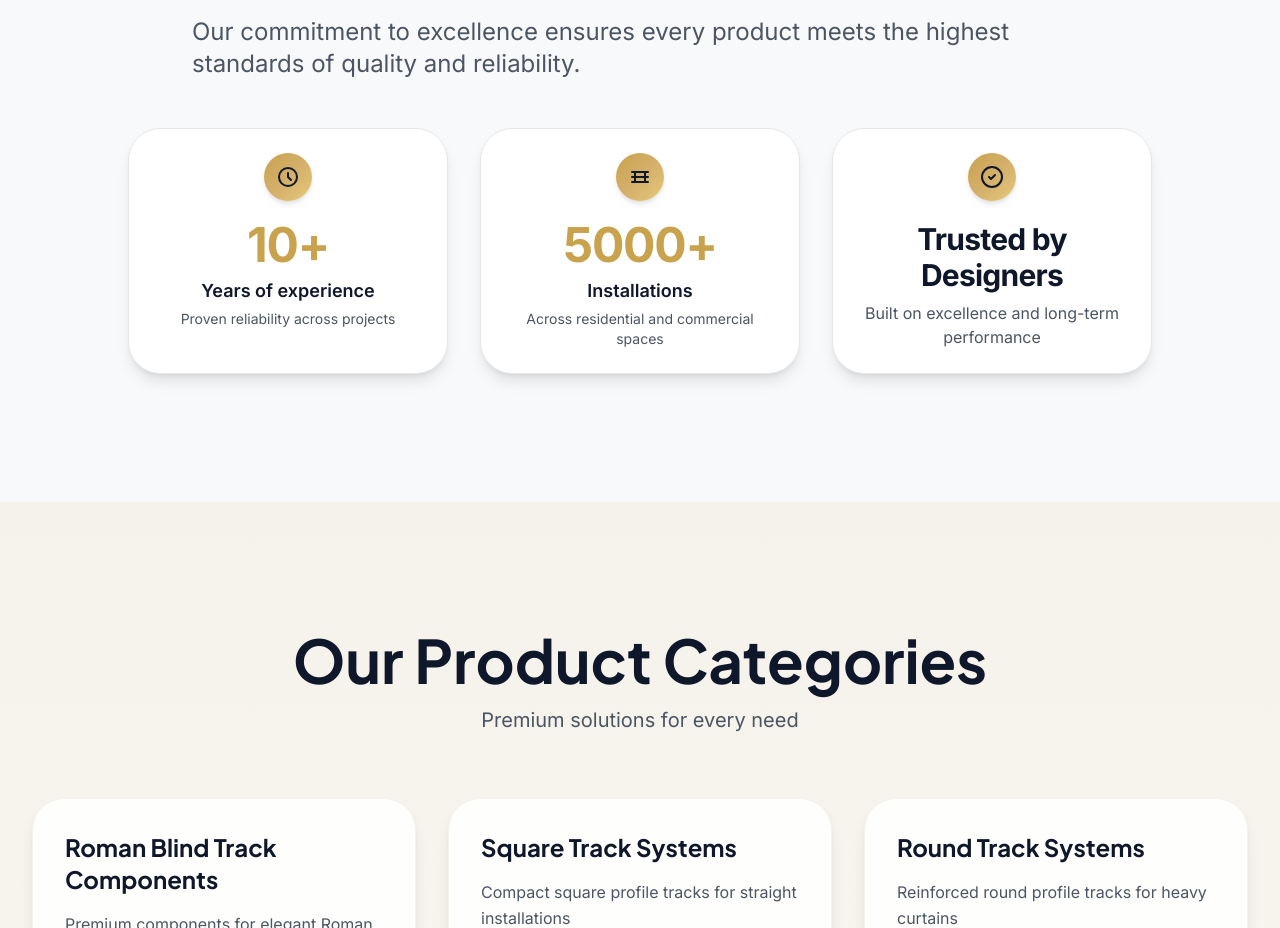
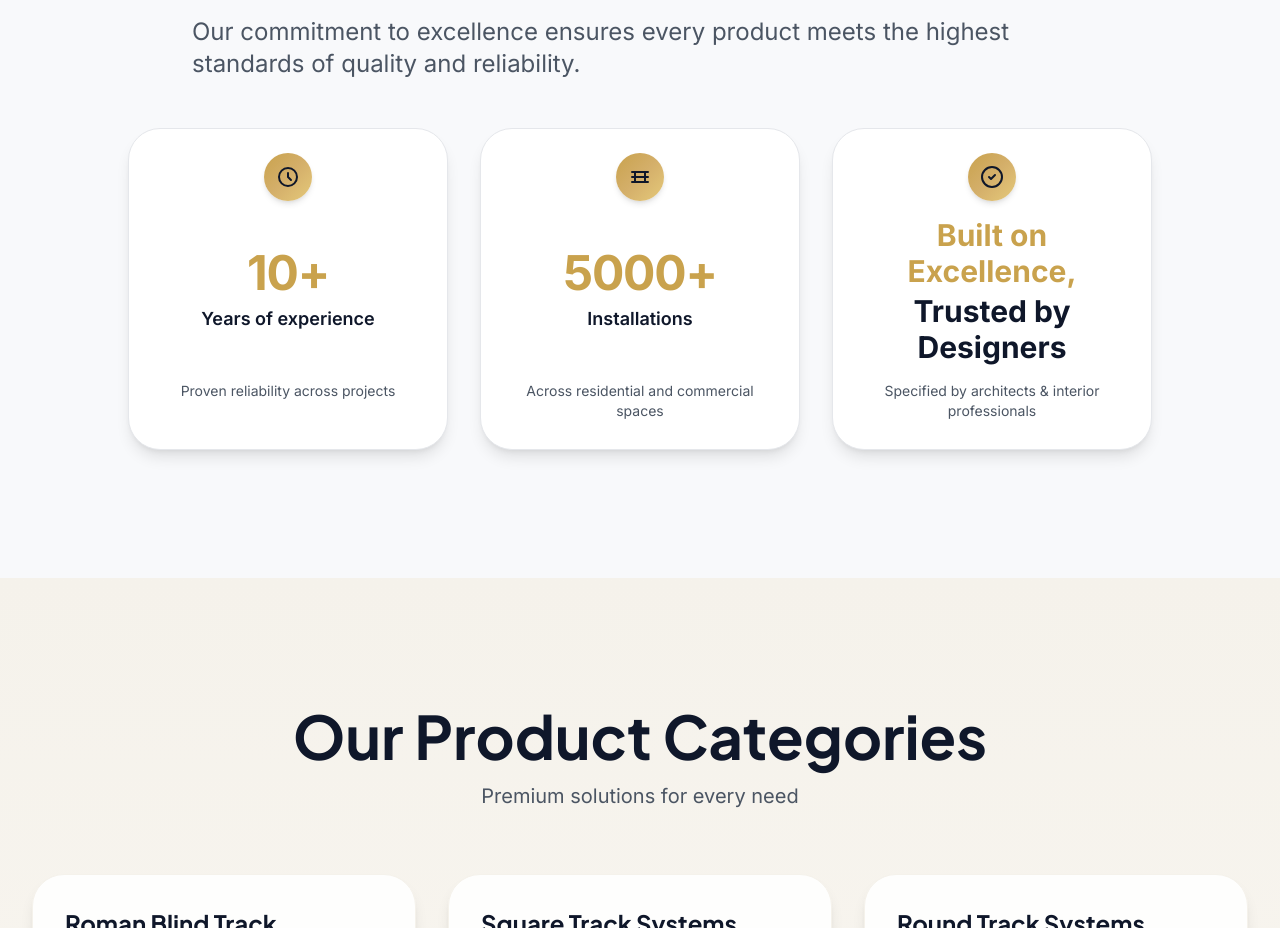
Before and after one commit to kuldip-0611/gajanand-enterprise, a React (Vite) app: page / in a window 1280 px wide. Shown: the part 1144-2072 px from the top of the page. Built offline with nearby package versions, Linux system fonts and the light colour scheme.

Commit message:
Add new product images for Japanese tracks: include JPEG files for Brown and Wood color options, and update ProductDetail component to utilize these images for enhanced product presentation.

```diff
--- a/src/pages/Home.tsx
+++ b/src/pages/Home.tsx
@@ -248,54 +248,63 @@ const Home = () => {
             whileInView={{ opacity: 1, y: 0 }}
             viewport={{ once: true }}
             transition={{ duration: 0.6 }}
-            className="grid grid-cols-1 md:grid-cols-3 gap-6 lg:gap-8 max-w-5xl mx-auto"
+            className="grid grid-cols-1 md:grid-cols-3 gap-6 lg:gap-8 max-w-5xl mx-auto items-stretch"
           >
-            <div className="group h-full p-6 rounded-3xl bg-white dark:bg-gray-800 shadow-lg border border-gray-200 dark:border-gray-700 hover:shadow-xl transition-all duration-300">
-              <div className="mx-auto w-12 h-12 rounded-2xl gradient-gold flex items-center justify-center text-navy shadow-md mb-5">
+            <div className="group flex flex-col h-full min-h-[300px] md:min-h-[320px] p-6 rounded-3xl bg-white dark:bg-gray-800 shadow-lg border border-gray-200 dark:border-gray-700 hover:shadow-xl transition-all duration-300">
+              <div className="mx-auto w-12 h-12 rounded-2xl gradient-gold flex items-center justify-center text-navy shadow-md shrink-0">
                 <svg className="w-6 h-6" fill="none" stroke="currentColor" viewBox="0 0 24 24" aria-hidden>
                   <path strokeLinecap="round" strokeLinejoin="round" strokeWidth={2} d="M12 8v4l3 3" />
                   <path strokeLinecap="round" strokeLinejoin="round" strokeWidth={2} d="M21 12a9 9 0 11-18 0 9 9 0 0118 0z" />
                 </svg>
               </div>
-              <p className="text-4xl md:text-5xl font-bold text-navy dark:text-white tracking-tight text-center">
+              <div className="flex-1 flex flex-col items-center justify-center text-center py-4">
+                <p className="text-4xl md:text-5xl font-bold text-navy dark:text-white tracking-tight">
                   <span className="text-gold">10+</span>
                 </p>
-              <p className="mt-2 text-base md:text-lg font-semibold text-navy dark:text-white text-center">
+                <p className="mt-2 text-base md:text-lg font-semibold text-navy dark:text-white">
                   Years of experience
                 </p>
-              <p className="mt-1 text-sm text-gray-600 dark:text-gray-400 text-center">
+              </div>
+              <p className="text-sm text-gray-600 dark:text-gray-400 text-center min-h-[2.75rem] flex items-start justify-center shrink-0">
                 Proven reliability across projects
               </p>
             </div>
-            <div className="group h-full p-6 rounded-3xl bg-white dark:bg-gray-800 shadow-lg border border-gray-200 dark:border-gray-700 hover:shadow-xl transition-all duration-300">
-              <div className="mx-auto w-12 h-12 rounded-2xl gradient-gold flex items-center justify-center text-navy shadow-md mb-5">
+            <div className="group flex flex-col h-full min-h-[300px] md:min-h-[320px] p-6 rounded-3xl bg-white dark:bg-gray-800 shadow-lg border border-gray-200 dark:border-gray-700 hover:shadow-xl transition-all duration-300">
+              <div className="mx-auto w-12 h-12 rounded-2xl gradient-gold flex items-center justify-center text-navy shadow-md shrink-0">
                 <svg className="w-6 h-6" fill="none" stroke="currentColor" viewBox="0 0 24 24" aria-hidden>
                   <path strokeLinecap="round" strokeLinejoin="round" strokeWidth={2} d="M4 7h16M4 12h16M4 17h16" />
                   <path strokeLinecap="round" strokeLinejoin="round" strokeWidth={2} d="M7 7v10M17 7v10" />
                 </svg>
               </div>
-              <p className="text-4xl md:text-5xl font-bold text-navy dark:text-white tracking-tight text-center">
+              <div className="flex-1 flex flex-col items-center justify-center text-center py-4">
+                <p className="text-4xl md:text-5xl font-bold text-navy dark:text-white tracking-tight">
                   <span className="text-gold">5000+</span>
                 </p>
-              <p className="mt-2 text-base md:text-lg font-semibold text-navy dark:text-white text-center">
+                <p className="mt-2 text-base md:text-lg font-semibold text-navy dark:text-white">
                   Installations
                 </p>
-              <p className="mt-1 text-sm text-gray-600 dark:text-gray-400 text-center">
+              </div>
+              <p className="text-sm text-gray-600 dark:text-gray-400 text-center min-h-[2.75rem] flex items-start justify-center shrink-0">
                 Across residential and commercial spaces
               </p>
             </div>
-            <div className="group h-full p-6 rounded-3xl bg-white dark:bg-gray-800 shadow-lg border border-gray-200 dark:border-gray-700 hover:shadow-xl transition-all duration-300">
-              <div className="mx-auto w-12 h-12 rounded-2xl gradient-gold flex items-center justify-center text-navy shadow-md mb-5">
+            <div className="group flex flex-col h-full min-h-[300px] md:min-h-[320px] p-6 rounded-3xl bg-white dark:bg-gray-800 shadow-lg border border-gray-200 dark:border-gray-700 hover:shadow-xl transition-all duration-300">
+              <div className="mx-auto w-12 h-12 rounded-2xl gradient-gold flex items-center justify-center text-navy shadow-md shrink-0">
                 <svg className="w-6 h-6" fill="none" stroke="currentColor" viewBox="0 0 24 24" aria-hidden>
                   <path strokeLinecap="round" strokeLinejoin="round" strokeWidth={2} d="M9 12l2 2 4-4" />
                   <path strokeLinecap="round" strokeLinejoin="round" strokeWidth={2} d="M12 22c5.523 0 10-4.477 10-10S17.523 2 12 2 2 6.477 2 12s4.477 10 10 10z" />
                 </svg>
               </div>
-              <p className="text-2xl md:text-3xl font-bold text-navy dark:text-white tracking-tight text-center">
+              <div className="flex-1 flex flex-col items-center justify-center text-center py-4 px-1">
+                <p className="text-xl sm:text-2xl md:text-3xl font-bold text-gold leading-tight">
+                  Built on Excellence,
+                </p>
+                <p className="mt-1 text-xl sm:text-2xl md:text-3xl font-bold text-navy dark:text-white leading-tight">
                   Trusted by Designers
                 </p>
-              <p className="mt-2 text-sm md:text-base text-gray-600 dark:text-gray-400 text-center">
-                Built on excellence and long-term performance
+              </div>
+              <p className="text-sm text-gray-600 dark:text-gray-400 text-center min-h-[2.75rem] flex items-start justify-center shrink-0">
+                Specified by architects &amp; interior professionals
               </p>
             </div>
           </motion.div>
--- a/src/pages/ProductDetail.tsx
+++ b/src/pages/ProductDetail.tsx
@@ -21,6 +21,11 @@ const itemVariants = {
     transition: { duration: 0.6, ease: [0.4, 0, 0.2, 1] },
   },
 };
+
+const JAPANESE_BROWN_IMAGE =
+  '/Curtain Tracks/Curtain Tracks- Japanese Track/jAPANESE BROWN.jpeg';
+const JAPANESE_WOOD_IMAGE =
+  '/Curtain Tracks/Curtain Tracks- Japanese Track/jAPANESE WODDEN.jpeg';
 
 const ProductDetail = () => {
   const { id } = useParams<{ id: string }>();
@@ -296,23 +301,41 @@ const ProductDetail = () => {
               className="bg-white dark:bg-gray-800 rounded-3xl p-8 shadow-xl border border-gray-200 dark:border-gray-700"
             >
               <h3 className="text-2xl font-bold text-navy dark:text-white mb-4">Available in:</h3>
-              <div className="flex flex-wrap items-center gap-6">
-                <div className="flex items-center gap-3">
+              <div className="flex flex-wrap items-center gap-4">
+                <button
+                  type="button"
+                  onClick={() =>
+                    setModalImage({
+                      src: JAPANESE_BROWN_IMAGE,
+                      caption: 'Japanese track — Brown',
+                    })
+                  }
+                  className="flex items-center gap-3 rounded-2xl px-3 py-2 border border-transparent hover:border-gold/40 hover:bg-gray-50 dark:hover:bg-gray-700/50 transition-all text-left focus:outline-none focus-visible:ring-2 focus-visible:ring-gold"
+                >
                   <span
-                    className="w-10 h-10 rounded-full border-2 border-gray-300 dark:border-gray-600 shadow-inner"
+                    className="w-10 h-10 rounded-full border-2 border-gray-300 dark:border-gray-600 shadow-inner shrink-0"
                     style={{ backgroundColor: '#5c4033' }}
-                    title="Brown"
+                    aria-hidden
                   />
                   <span className="text-gray-700 dark:text-gray-300 font-medium">Brown</span>
-                </div>
-                <div className="flex items-center gap-3">
+                </button>
+                <button
+                  type="button"
+                  onClick={() =>
+                    setModalImage({
+                      src: JAPANESE_WOOD_IMAGE,
+                      caption: 'Japanese track — Wood color',
+                    })
+                  }
+                  className="flex items-center gap-3 rounded-2xl px-3 py-2 border border-transparent hover:border-gold/40 hover:bg-gray-50 dark:hover:bg-gray-700/50 transition-all text-left focus:outline-none focus-visible:ring-2 focus-visible:ring-gold"
+                >
                   <span
-                    className="w-10 h-10 rounded-full border-2 border-gray-300 dark:border-gray-600 shadow-inner"
+                    className="w-10 h-10 rounded-full border-2 border-gray-300 dark:border-gray-600 shadow-inner shrink-0"
                     style={{ backgroundColor: '#c4a35a' }}
-                    title="Wood"
+                    aria-hidden
                   />
                   <span className="text-gray-700 dark:text-gray-300 font-medium">Wood Color</span>
-                </div>
+                </button>
               </div>
             </motion.div>
           )}
```
Also changed, not shown: public/Curtain Tracks/Curtain Tracks- Japanese Track/jAPANESE BROWN.jpeg (added), 1 other file (tests, documents, lock files or other folders). Lines whose indentation alone changed are shown as unchanged.
